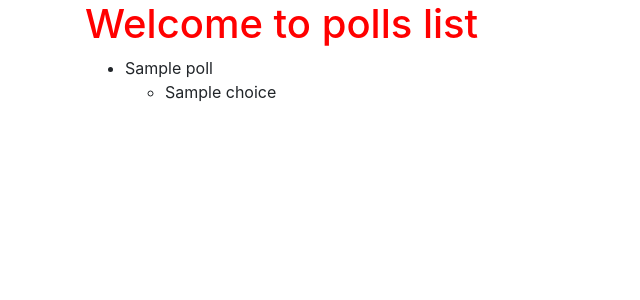
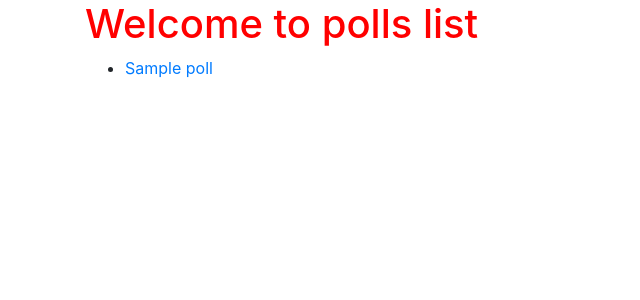
Before and after one commit to RobertNeuzil/Django, a Django app: template pollme/polls/templates/polls/polls_list.html in a window 1280 px wide. Shown: the part 56-356 px from the top of the page, without its empty margins (0-640 px from the left). Run offline with Django 3.2, Linux system fonts and the light colour scheme; the template is opened without the code that fills it: most values are stand-ins (such as "Sample title", 1, 10 or a date in 2020); some libraries are stand-ins or nearby versions.

Commit message:
polls list generates links to the specific poll_id, per the database

```diff
--- a/pollme/polls/templates/polls/polls_list.html
+++ b/pollme/polls/templates/polls/polls_list.html
@@ -4,22 +4,10 @@
 <h1> Welcome to polls list </h1>
 
 <ul>
-{% for x in polls %}
+{% for poll in polls %}
 
-	<li>
-	{{ x }}
-	</li>
-		<ul>
+<li> <a href="{% url 'polls:detail' poll.id %}"> {{ poll }}  </a></li>
 
-
-		{% for choice in x.choice_set.all %}
-			<li>
-
-				{{ choice }}
-
-			</li>
-		{% endfor %}
-		</ul>
 {% endfor %}
 </ul>
 {% endblock %}
--- a/pollme/templates/base.html
+++ b/pollme/templates/base.html
@@ -1,4 +1,3 @@
-
 <!doctype html>
 {% load static %}
 <html lang="en">
```
Also changed, not shown: pollme/polls/views.py (+4 -3 lines).
